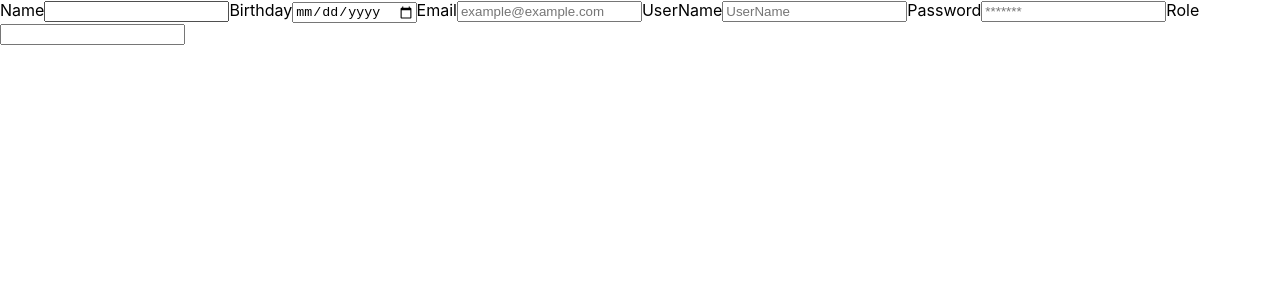
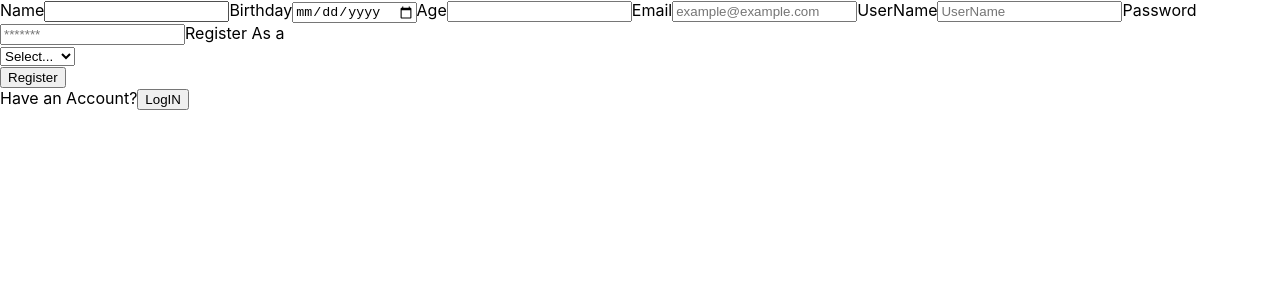
Before and after one commit to chethika10/student_and_teacher_manager_ui, a React (Create React App) app: page / in a window 1280 px wide. Shown: the top 300 px of the page. Built offline with nearby package versions, Linux system fonts and the light colour scheme.

Commit message:
register page

```diff
--- a/src/Screens/Register.jsx
+++ b/src/Screens/Register.jsx
@@ -1,25 +1,94 @@
+import React,{useState} from "react"
+
 export const Regiser =()=>{
+
+    const [name,setName]=useState("");
+    const [date,setDate]=useState("");
+    const [email,setEmail]=useState("");
+    const [userName,setUserName]=useState("");
+    const [password,setPassword]=useState("");
+    const [role,setRole]=useState("");
+    const [age,setAge]=useState("");
+
+    const calcAge=(date)=>{
+        var today=new Date();
+        var birthday=new Date(date);
+        var age =today.getFullYear()-birthday.getFullYear();
+        if (age<0){
+            age=0;
+        }
+        return age;
+    }
+    const getRole=(role)=>{
+        if(role==="Student"){
+            return "STUDENT";
+        }
+        else if(role==="Teacher"){
+            return "TEACHER";
+        }
+        else if (role==="Manager"){
+            return "MANAGER";
+        }
+        else{
+            return "";
+        }
+    }
+
+    const handleSubmit =(e)=>{
+        e.preventDefault();
+        var birthDay=date;
+        var emailAddress=email;
+        const user={name,age,birthDay,userName,role,password,emailAddress}
+        console.log(user)
+
+        fetch("http://localhost:8080/stmanager/addorupdate",{
+            method:"POST",
+            headers:{"Content-Type":"application/json"},
+            body:JSON.stringify(user)
+        })
+    }
+
     return(
         <>
-        <form >
+        <form onSubmit={handleSubmit}>
             <label htmlFor="name">Name</label>
-            <input type="text"  id="name" name="name"/>
+            <input value={name} onChange={(e)=>setName(e.target.value)} type="text"  id="name" name="name"/>
 
             <label htmlFor="date">Birthday</label>
-            <input type="date" id="Birthday" name="Birthday" />
+            <input value={date} onChange={
+                (e)=>{setDate(e.target.value);setAge(calcAge(e.target.value))}
+                }
+
+                type="date" id="Birthday" name="Birthday" />
+
+            <label htmlFor="age">Age</label>
+            <input value={age} readOnly type="text" placeholder={age} id="age" name="age"/>
 
             <label htmlFor="email">Email</label>
-            <input type="email" placeholder="example@example.com" id="email" name="email"/>
+            <input value={email} onChange={(e)=>setEmail(e.target.value)}type="email" placeholder="example@example.com" id="email" name="email"/>
 
             <label htmlFor="userName">UserName</label>
-            <input type="text" placeholder="UserName" id="userName" name="userName"/>
+            <input value={userName} onChange={(e)=>setUserName(e.target.value)}type="text" placeholder="UserName" id="userName" name="userName"/>
 
             <label htmlFor="password">Password</label>
-            <input type="password" placeholder="*******" id="password" name="password"/>
+            <input value={password} onChange={(e)=>setPassword(e.target.value)}type="password" placeholder="*******" id="password" name="password"/>
 
-            <label htmlFor="Role">Role</label>
-            <input type="text" id="role" name="role"/>
+            <label htmlFor="role">Register As a {role}</label>
+            <div>
+
+                <select value={role} onChange={(e)=>{setRole(getRole(e.target.value))} }>
+                    <option>Select...</option>
+                    <option> Student</option>
+                    <option> Teacher</option>
+                    <option> Manager</option>
+                </select>
+
+            </div>
+
+            <button type="submit">Register</button>
         </form>
+        Have an Account?
+        <button>LogIN</button>
         </>
     )
 }
```
